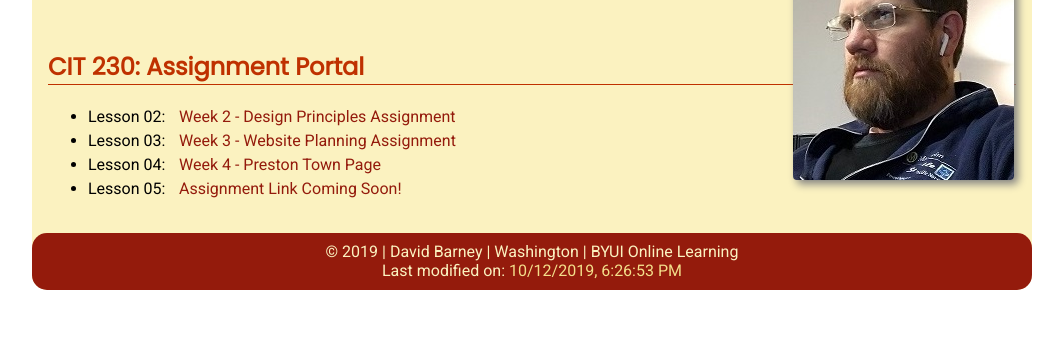
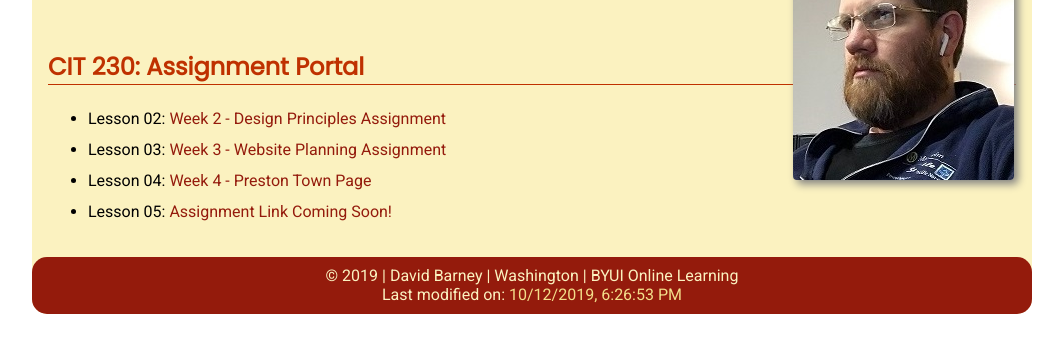
Before and after one commit to rabidjackalope/rabidjackalope.github.io, a plain HTML site: page index.html in a window 1280 px wide. Shown: the part 87-440 px from the top of the page, without its empty margins (108-1171 px from the left). Drawn offline with Linux system fonts and the light colour scheme.

Commit message:
Assignment portal margin edits

```diff
--- a/css/small.css
+++ b/css/small.css
@@ -35,10 +35,14 @@ main {
   padding: 1rem;
 }
 
+li {
+  padding-top: 0.25rem;
+  padding-bottom: 0.25rem;
+  margin-top: .25rem;
+}
+
 main a {
   color: #941B0C;
-  padding: 1rem .6rem;
-  line-height: 1.5rem;
   text-decoration: none;
 }
 
@@ -60,7 +64,6 @@ img {
   max-width: 100%;
   height: auto;
   margin: .5rem;
-
 }
 
 #lastupdate {
```
